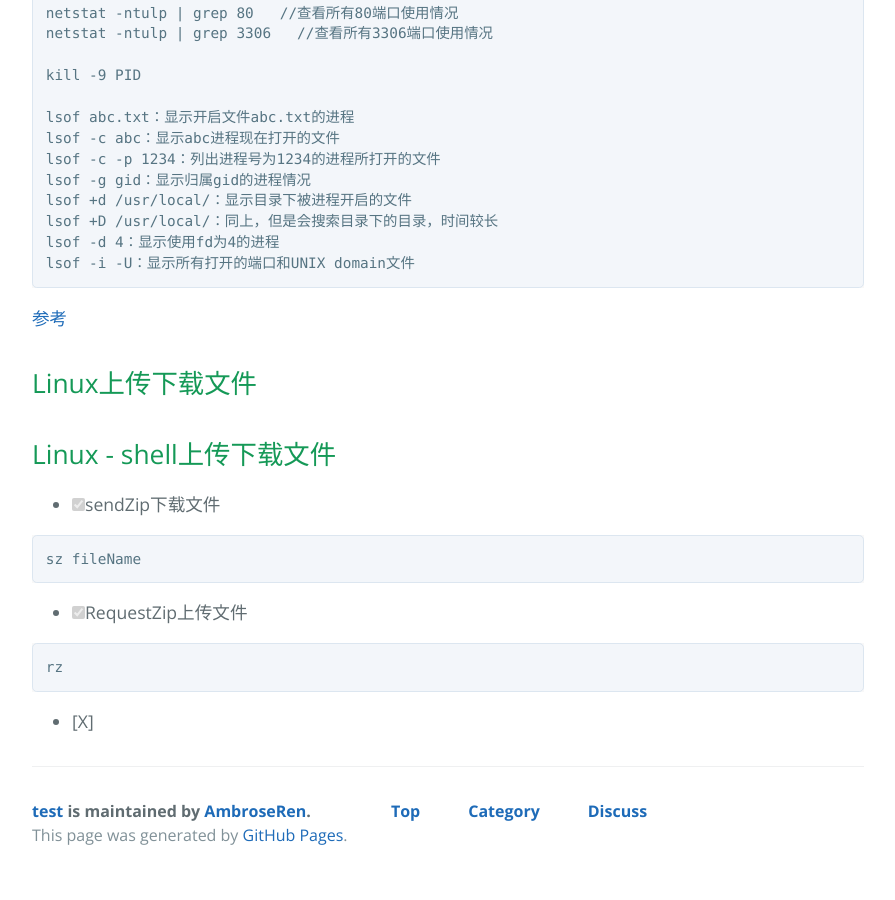
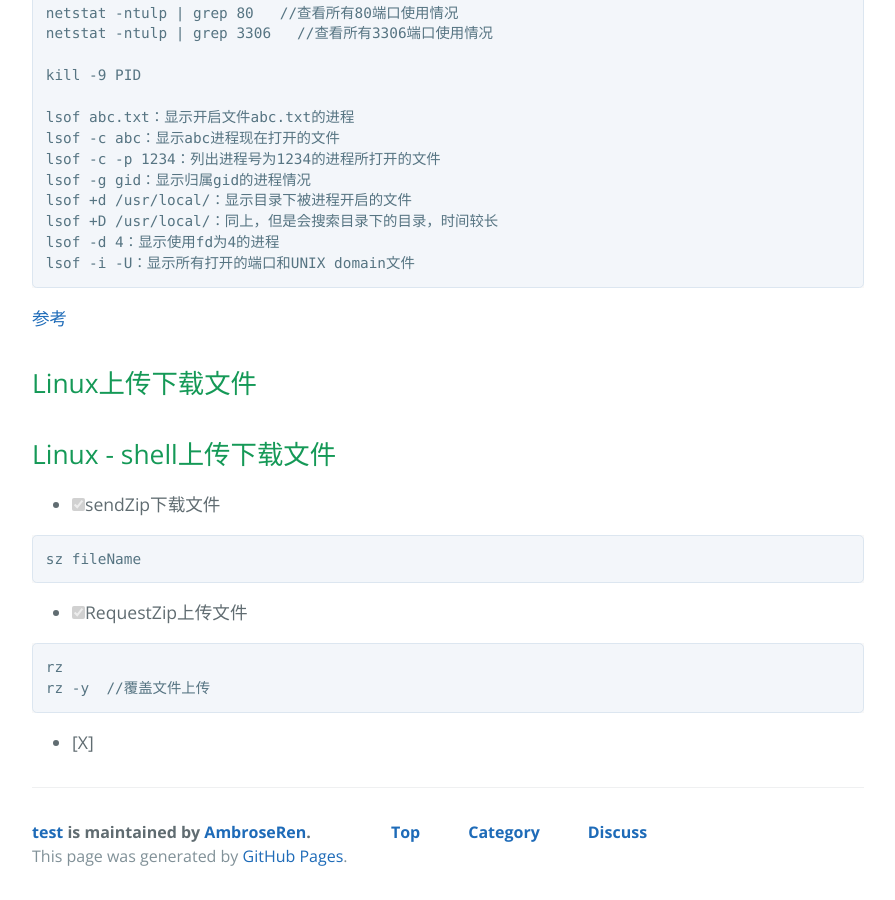
Before and after one commit to AmbroseRen/test, a Jekyll site: the page built from Data/Linux/linux.md, in a window 1280 px wide and 900 px high, scrolled down 1850 px. Shown: the whole window, without its empty margins (192-1087 px from the left). Built offline with Jekyll 4.4.1, drawn with Linux system fonts in a browser that asks for light colours; our own code applies the rules of GitHub Pages for plain Markdown files; the repository's description, which GitHub fills in, is left out; before the commit the page ends 2729 px from its top, so only the background shows below that.

Commit message:
Update linux.md

````diff
--- a/Data/Linux/linux.md
+++ b/Data/Linux/linux.md
@@ -124,6 +124,7 @@ sz fileName
 
 ```
 rz
+rz -y  //覆盖文件上传
 ```
 
  - [X]
````
